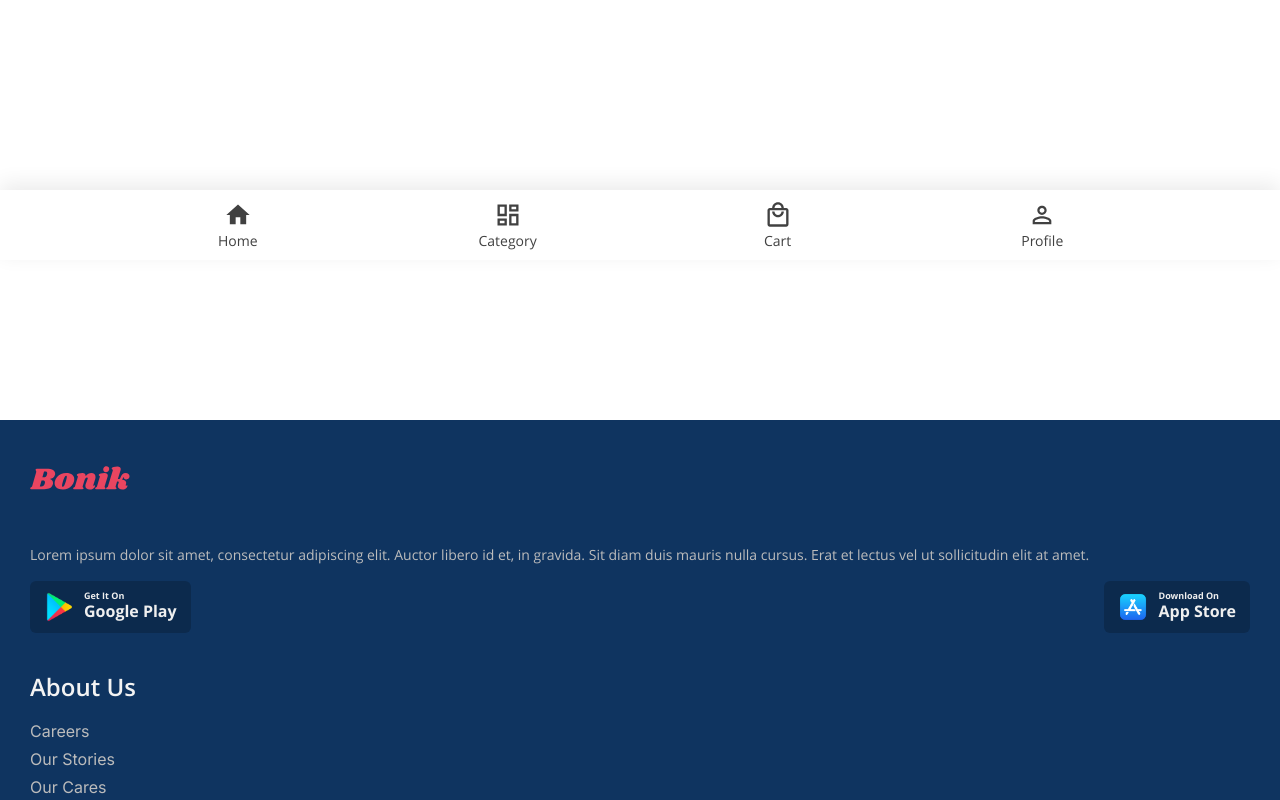
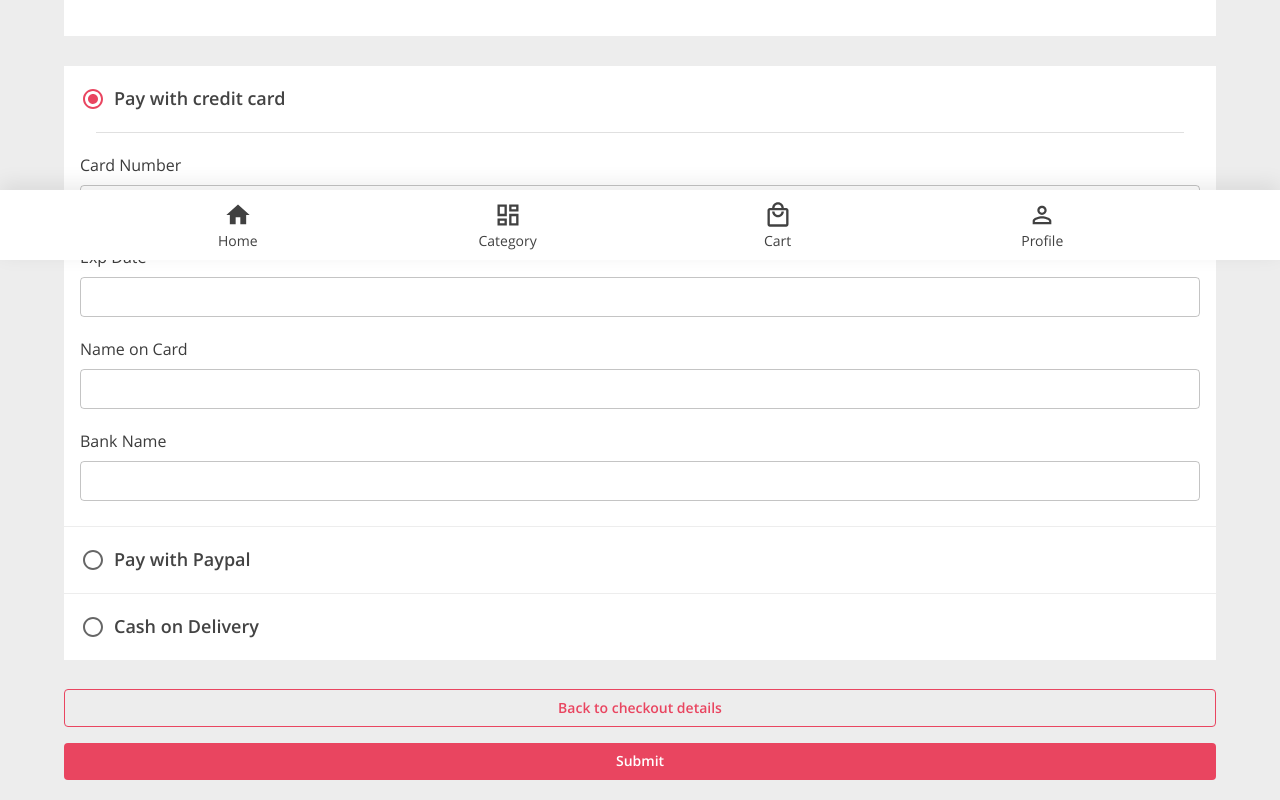
Before and after one commit to Navidhashemii/bonik-ecommerce, a Next.js app: page /cart/details/payment in a window 1280 px wide. Before the commit this address had no page. Shown: the part 540-1340 px from the top of the page. Built offline with nearby package versions, Linux system fonts and the light colour scheme.

Commit message:
add payment page and components

```diff
--- a/src/app/cart/details/page.js
+++ b/src/app/cart/details/page.js
@@ -17,7 +17,6 @@ export default function Details() {
                       <CartStepper steps={'details'} />
                       <CartTotalPayment/>
                       <Address />
-
                     </Container>
                 </ClientProviderTheme>
             </StyledEngineProvider>
--- /dev/null
+++ b/src/app/cart/details/payment/page.js
@@ -0,0 +1,29 @@
+'use client'
+
+import ClientProviderRedux from '@/src/app/ClientProviderRedux'
+import ClientProviderTheme from '@/src/app/ClientProviderTheme'
+import CartStepper from '@/src/components/Cart-Page/Cart-Stepper/CartStepper'
+import CartTotalPayment from '@/src/components/Cart-Page/Cart-Total-Payment/CartTotalPayment'
+import PaymentMethods from '@/src/components/Cart-Page/Payment-Methods/PaymentMethods'
+import { StyledEngineProvider } from '@mui/material'
+import { Container } from '@mui/system'
+import React from 'react'
+
+function Payment() {
+  return (
+    <ClientProviderRedux>
+        <StyledEngineProvider injectFirst>
+            <ClientProviderTheme>
+                <Container sx={{marginTop:"15px"}}>
+                    <CartStepper steps={'payment'} />
+                    <CartTotalPayment/>
+                    <PaymentMethods/>
+
+                </Container>
+            </ClientProviderTheme>
+        </StyledEngineProvider>
+    </ClientProviderRedux>
+  )
+}
+
+export default Payment
--- a/src/components/Cart-Page/Address/Address.module.css
+++ b/src/components/Cart-Page/Address/Address.module.css
@@ -55,3 +55,8 @@
     margin-bottom: -10px;
     padding: 8px;
 }
+
+.nextBtn:hover{
+    background-color: #E94560;
+    color: #ffffff;
+}
--- /dev/null
+++ b/src/components/Cart-Page/Payment-Methods/PaymentMethod.module.css
@@ -0,0 +1,56 @@
+.boxContainer{
+    margin-top: 30px;
+}
+
+.methodContainer{
+    background-color: #ffffff;
+    width: 100%;
+    padding: 12px 8px ;
+    margin-bottom: 1px;
+}
+
+.radioBox{
+    display: flex;
+    flex-direction: row;
+    align-items: center;
+}
+
+.paymentName{
+    font-weight: 600;
+    color: #434343;
+}
+
+.text{
+    margin: 20px 0 8px 0;
+    color: #3c3c3c;
+}
+
+.field{
+    width: 100%;
+}
+
+.backBtn{
+    width: 100%;
+    border: 1px solid #E94560;
+    color: #E94560;
+    margin-top: 28px;
+    font-weight: 600;
+}
+
+.payBtn{
+    width: 100%;
+    color: #ffffff;
+    background-color: #E94560;
+    margin-top: 16px;
+    font-weight: 600;
+}
+
+.backBtn:hover{
+    color: #ffffff;
+    background-color: #E94560;
+}
+
+.payBtn:hover {
+    color: #ffffff;
+    background-color: #E94560;
+}
--- /dev/null
+++ b/src/components/Cart-Page/Payment-Methods/PaymentMethods.js
@@ -0,0 +1,129 @@
+import { Box, Button, Divider, FormControlLabel, Radio, RadioGroup, TextField, Typography } from '@mui/material'
+import styles from './PaymentMethod.module.css'
+import { useState } from 'react'
+
+function PaymentMethods() {
+
+    const [value, setValue] = useState('credit')
+
+    const handleChange = (e) => {
+        setValue(e.target.value)
+    }
+
+    const controlProps = (item) => ({
+        checked: value === item,
+        onChange: handleChange,
+        value: item,
+        name: 'color-radio-button-demo',
+        inputProps: { 'aria-label': item },
+      });
+
+  return (
+    <Box className={styles.boxContainer}>
+        <Box className={styles.methodContainer}>
+            <Box className={styles.radioBox}>
+                <Radio {...controlProps('credit')} color="secondary" />
+                <Typography variant='h6' className={styles.paymentName}>
+                    Pay with credit card
+                </Typography>
+            </Box>
+            {value !== 'credit'
+            ?
+            null
+            :
+            <Box className={styles.methodContainer}>
+                <Divider variant='middle'/>
+                <Typography className={styles.text}>
+                    Card Number
+                </Typography>
+                <TextField
+                    id="outlined-basic"
+                    type='number'
+                    size='small'
+                    variant="outlined"
+                    color='secondary'
+                    className={styles.field}
+                />
+                <Typography className={styles.text}>
+                    Exp Date
+                </Typography>
+                <TextField
+                    id="outlined-basic"
+                    type='number'
+                    size='small'
+                    variant="outlined"
+                    color='secondary'
+                    className={styles.field}
+                />
+                <Typography className={styles.text}>
+                    Name on Card
+                </Typography>
+                <TextField
+                    id="outlined-basic"
+                    size='small'
+                    variant="outlined"
+                    color='secondary'
+                    className={styles.field}
+                />
+                <Typography className={styles.text}>
+                    Bank Name
+                </Typography>
+                <TextField
+                    id="outlined-basic"
+                    size='small'
+                    variant="outlined"
+                    color='secondary'
+                    className={styles.field}
+                />
+            </Box>
+            }
+        </Box>
+
+        <Box className={styles.methodContainer}>
+            <Box className={styles.radioBox}>
+                <Radio {...controlProps('paypal')} color="secondary" />
+                <Typography variant='h6' className={styles.paymentName}>
+                    Pay with Paypal
+                </Typography>
+            </Box>
+            {value !== 'paypal'
+            ?
+            null
+            :
+            <Box className={styles.methodContainer}>
+                <Divider variant='middle'/>
+                <Typography className={styles.text}>
+                    PayPal Email
+                </Typography>
+                <TextField
+                    id="outlined-basic"
+                    type='email'
+                    size='small'
+                    variant="outlined"
+                    color='secondary'
+                    className={styles.field}
+                />
+            </Box>
+            }
+        </Box>
+
+        <Box className={styles.methodContainer}>
+            <Box className={styles.radioBox}>
+                <Radio {...controlProps('cash')} color="secondary" />
+                <Typography variant='h6' className={styles.paymentName}>
+                    Cash on Delivery
+                </Typography>
+            </Box>
+        </Box>
+
+        <Button className={styles.backBtn}>
+            Back to checkout details
+        </Button>
+        <Button className={styles.payBtn}>
+            Submit
+        </Button>
+    </Box>
+  )
+}
+
+export default PaymentMethods
```
